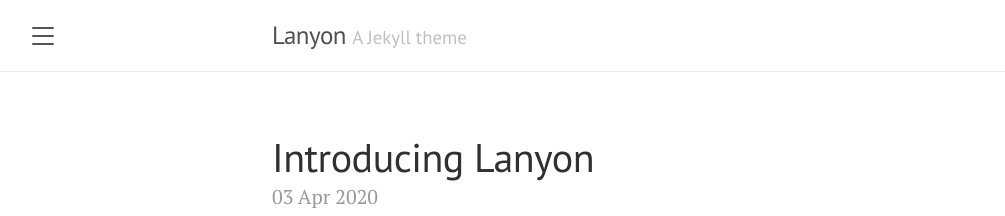
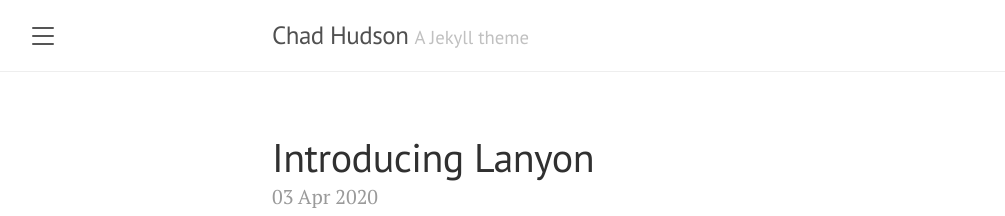
Before and after one commit to chadchudson/chadchudson.github.io, a Jekyll site: the page built from index.html, in a window 1280 px wide and 900 px high. Shown: the top 216 px of the window, without its empty margins (8-1013 px from the left). Built offline with Jekyll 4.4.1, drawn with Linux system fonts in a browser that asks for light colours; the list of posts is cut into pages by our own code.

Commit message:
minor config changes

```diff
--- a/_config.yml
+++ b/_config.yml
@@ -1,5 +1,5 @@
 # Setup
-title:               Lanyon
+title:               Chad Hudson
 tagline:             'A Jekyll theme'
 description:         'A reserved <a href="https://jekyllrb.com" target="_blank">Jekyll</a> theme that places the utmost gravity on content with a hidden drawer. Made by <a href="https://twitter.com/mdo" target="_blank">@mdo</a>.'
 url:                 http://lanyon.getpoole.com
@@ -9,9 +9,9 @@ permalink:           pretty
 
 # About/contact
 author:
-  name:              Mark Otto
-  url:               https://twitter.com/mdo
-  email:             markdotto@gmail.com
+  name:              Chad Hudson
+  url:               https://chadchudson.com
+  email:             chadchudson@gmail.com
 
 # Gems
 plugins:
```
